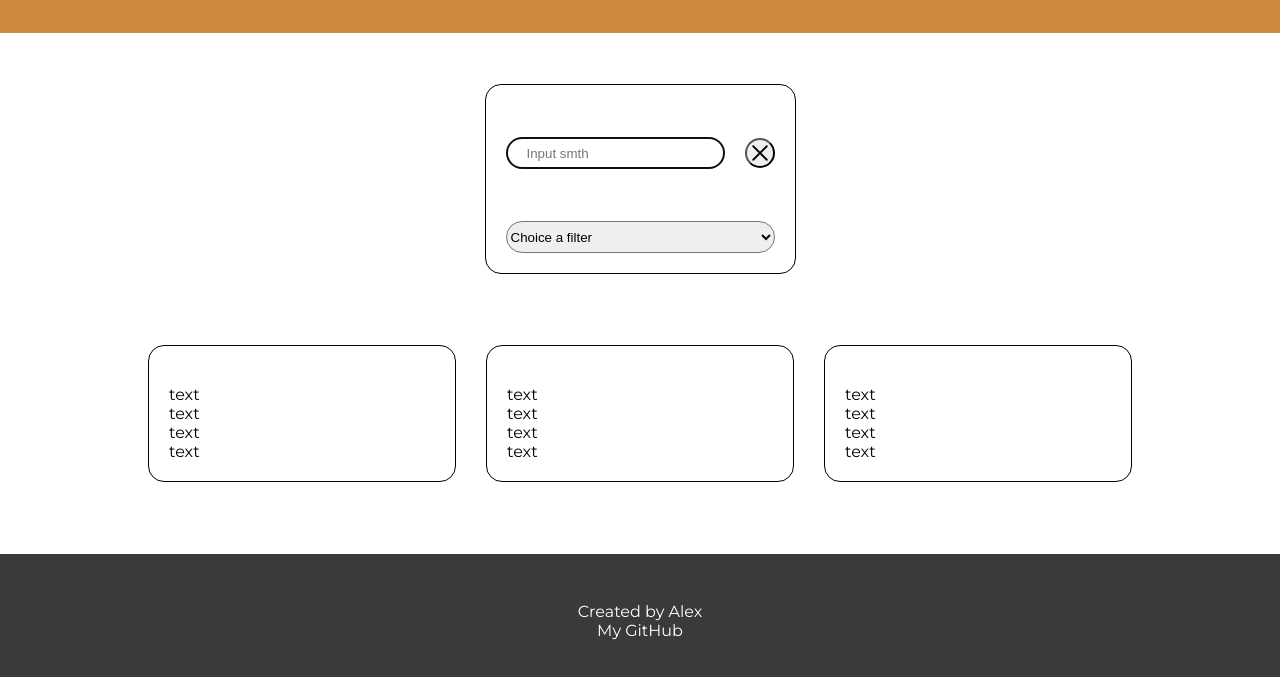
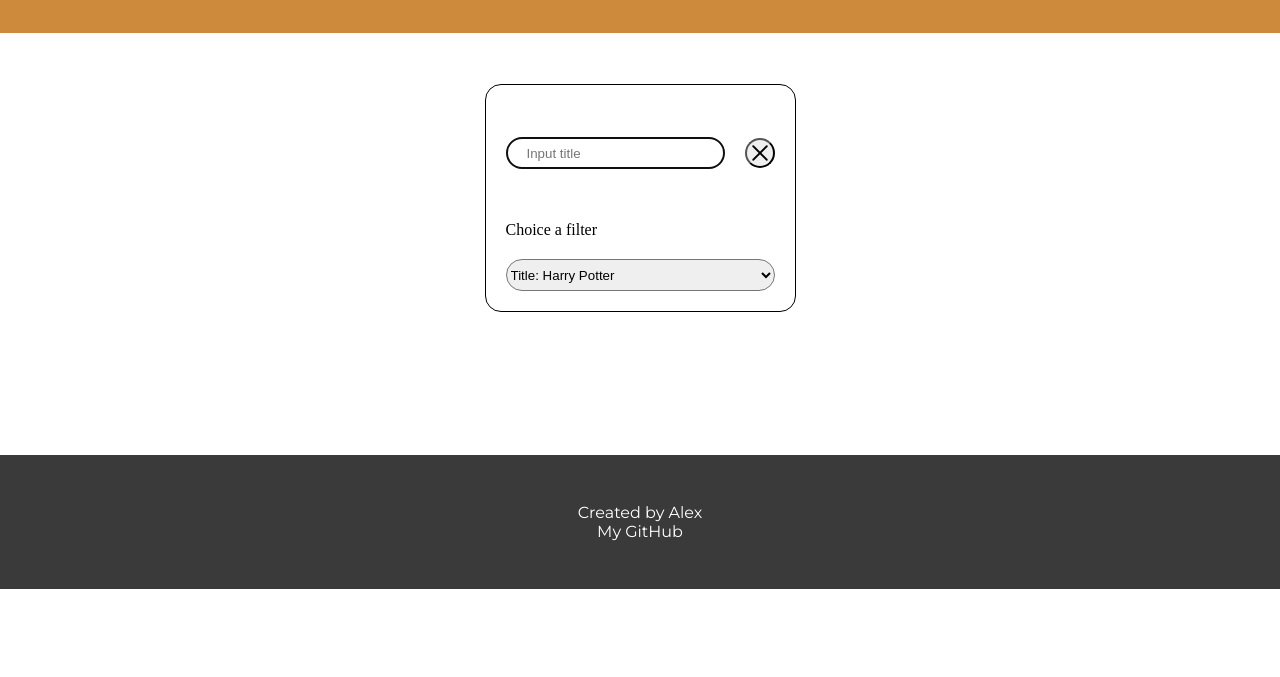
Before and after one commit to AlexBud369/lab11, a plain HTML site: page index.html in a window 1280 px wide. Shown: the part 117-794 px from the top of the page. Drawn offline with Linux system fonts and the light colour scheme.

Commit message:
feat: Enhance index.html with updated filters and dynamic content
- Updated <select> options to match script.js filters
- Removed static <article> placeholders in .books-container for dynamic rendering
- Added <label> for filter selection accessibility
- Added <script src="script.js"> to enable JavaScript functionality

```diff
--- a/index.html
+++ b/index.html
@@ -15,40 +15,20 @@
         <aside class="filter-search-panel">
             <div class="search-container">
                 <form class="search-form" id="search-form-id">
-                    <input class="search-field" type="search" placeholder="Input smth" autofocus="autofocus" autocomplete="off">
+                    <input class="search-field" type="search" placeholder="Input title" autofocus="autofocus" autocomplete="off">
                 </form>
                 <button class="clear-btn"><img src="./images/cross-icon.png" alt="clear"></button>
             </div>
+            <label class="category-label">Choice a filter</label>
             <select class="filters-selection" name="filters" id="books-filters">
-                <option value="">Choice a filter</option>
-                <option value="">Author</option>
-                <option value="">Category</option>
-                <option value="">Category</option>
-                <option value="">Category</option>
+                <option value="title-harry">Title: Harry Potter</option>
+                <option value="author-king">Author: Stephen King</option>
+                <option value="publisher-maklu">Publisher: Maklu</option>
+                <option value="free-ebooks">Free books</option>
+                <option value="paid-ebooks">Paid books</option>
             </select>
         </aside>
         <section class="books-container">
-            <article class="book-item">
-                <img src="" alt="">
-                <p>text</p>
-                <p>text</p>
-                <p>text</p>
-                <p>text</p>
-            </article>
-            <article class="book-item">
-                <img src="" alt="">
-                <p>text</p>
-                <p>text</p>
-                <p>text</p>
-                <p>text</p>
-            </article>
-            <article class="book-item">
-                <img src="" alt="">
-                <p>text</p>
-                <p>text</p>
-                <p>text</p>
-                <p>text</p>
-            </article>
             <p class="no-results">There are no books</p>
         </section>
     </main>
@@ -58,5 +38,6 @@
             <a href="" class="git-link">My GitHub</a>
         </div>
     </footer>
+    <script src="script.js"></script>
 </body>
 </html>
```
